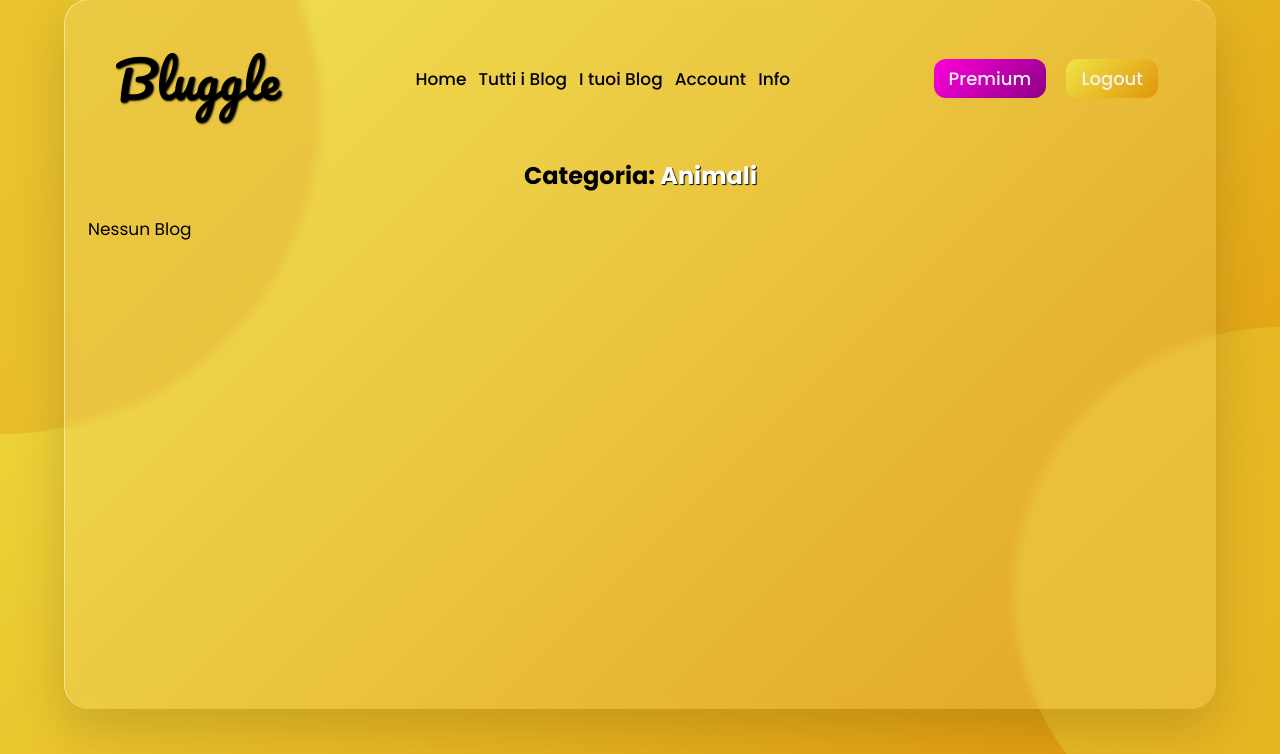
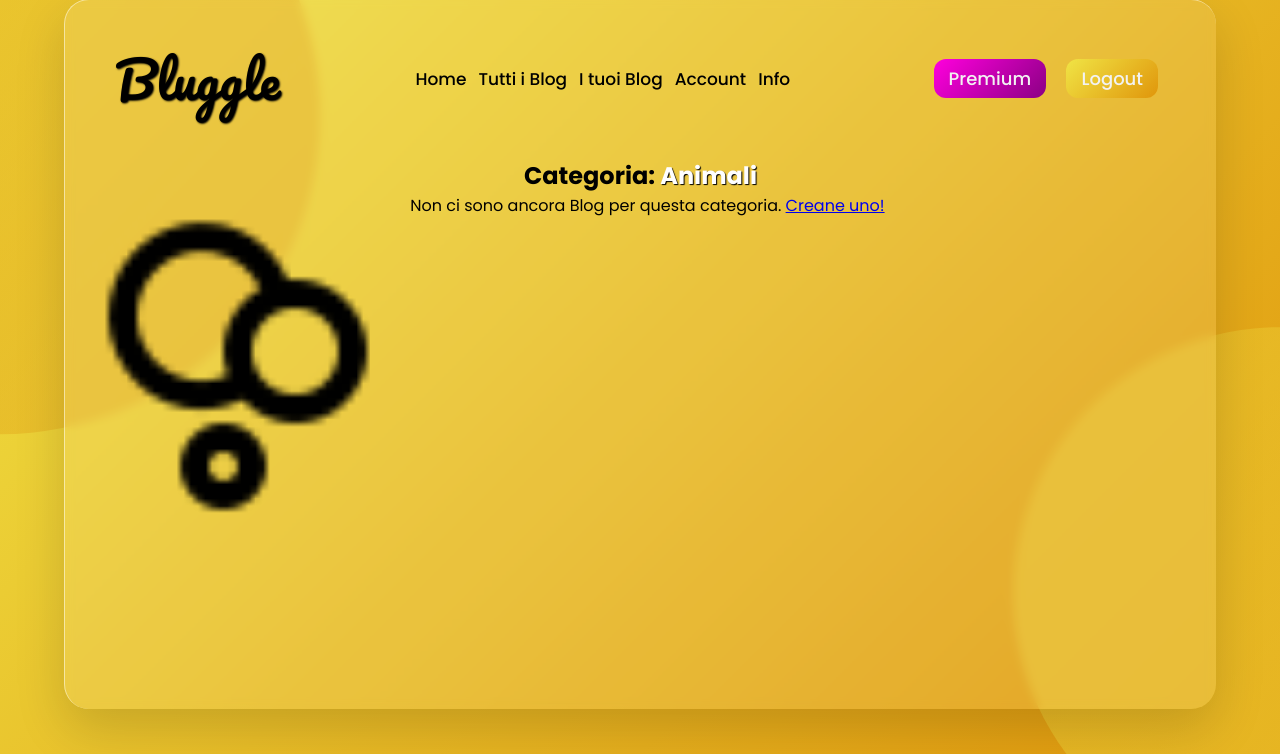
Before and after one commit to leopasq24/Databases-and-web-laboratory-project, a PHP site: page /categoria.php?id=1 in a window 1280 px wide. Shown: the part 46-800 px from the top of the page. Run offline with PHP 8.4, Linux system fonts and the light colour scheme; a user stored in the database is signed in; data comes from the database, SQL or seed files in the repository; some web fonts are replaced.

Commit message:
Update categoria.php

```diff
--- a/prova/categoria.php
+++ b/prova/categoria.php
@@ -15,7 +15,7 @@ if (!isset($_SESSION["session_utente"])) {
         mysqli_stmt_execute($stmt_esiste_cat);
         $results_esiste_cat = mysqli_stmt_get_result($stmt_esiste_cat);
         if (mysqli_num_rows($results_esiste_cat)==0) {
-          $html .= "<p class='nessun_id_blog'>Errore: non esiste alcuna categoria con questo id</p> </div>";
+          $html .= "<p id='nessuna_cat'>Non esiste alcuna categoria con questo Id!</p> </div>";
           mysqli_stmt_close($stmt_esiste_cat);
         } else {
           $stmt_cat = mysqli_prepare($link, "SELECT Nome FROM categoria Where IdCategoria = ?");
@@ -31,7 +31,8 @@ if (!isset($_SESSION["session_utente"])) {
 
           $nessunBlog = (mysqli_num_rows($query_blog_per_categoria) === 0);
           if ($nessunBlog) {
-              $html .= "<p class='messaggio_fine'>Nessun Blog</p>";
+            $html .= "<img src='foto/bolle.png' alt='bolle'>";
+            $html .= "<p id='nessun_blog'>Non ci sono ancora Blog per questa categoria. <a href='i_tuoi_blog.php'>Creane uno!</a></p>";
           } else {
               while ($row = mysqli_fetch_assoc($query_blog_per_categoria)) {
                 $idblog = $row['IdBlog'];
@@ -55,7 +56,7 @@ if (!isset($_SESSION["session_utente"])) {
         }
         }
     } else {
-        $html .= "<p>Id della categoria non specificato</p> </div>";
+        $html .= "<p id='nessun_id_cat'>Id della categoria non specificato!</p> </div>";
     }
 }
 ?>
@@ -80,8 +81,8 @@ if (!isset($_SESSION["session_utente"])) {
             success: function() {
               location.replace("singolo_blog.php?id=" + idBlog);
             },
-            error: function(xhr, status, error) {
-                alert(error);
+            error: function(xhr) {
+              $(".blog").after("<p class='eliminazione_error'>" + xhr + "</p>");
             }
         });
       });
@@ -109,8 +110,8 @@ if (!isset($_SESSION["session_utente"])) {
                     $("#caricablog").show();
                 }
             },
-            error: function(xhr, status, error) {
-                alert(error);
+            error: function(xhr) {
+              $("#caricablog").after("<p class='eliminazione_error'>" + xhr + "</p>");
             }
         });
       }
```
